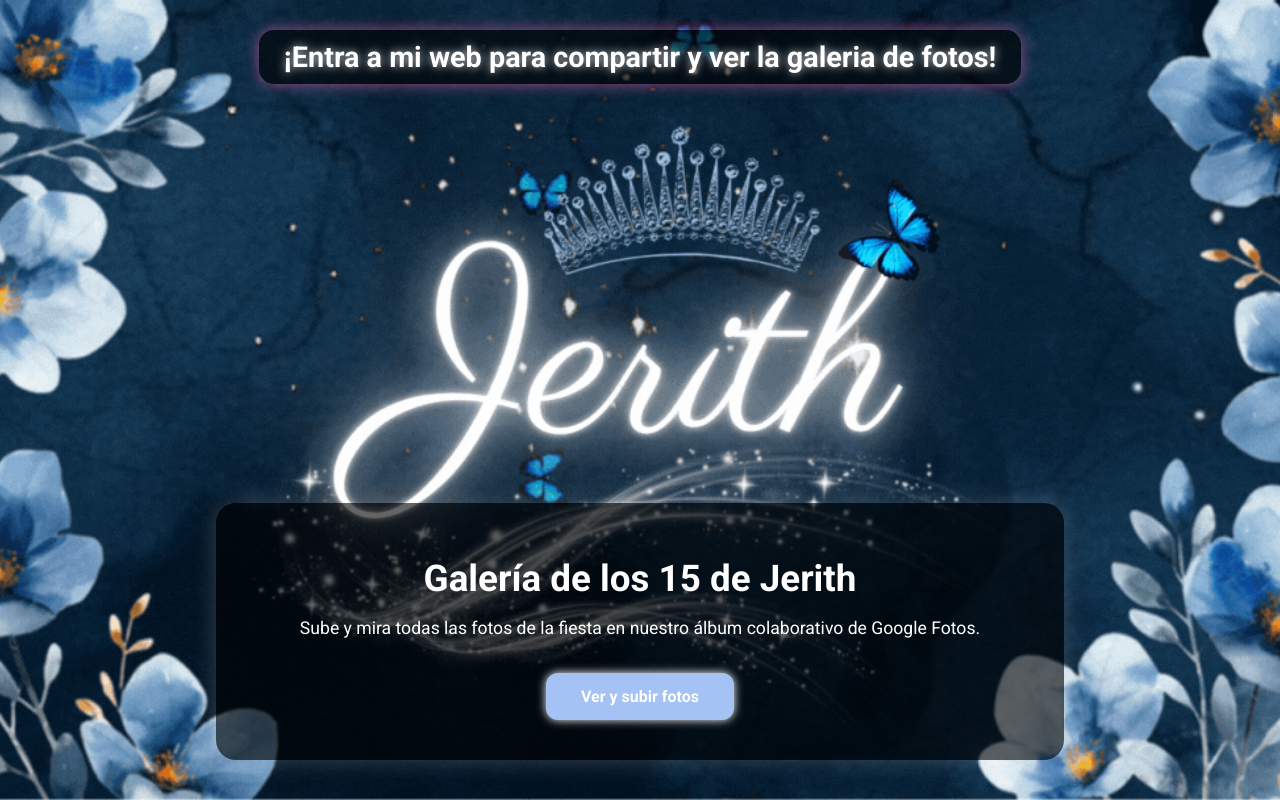
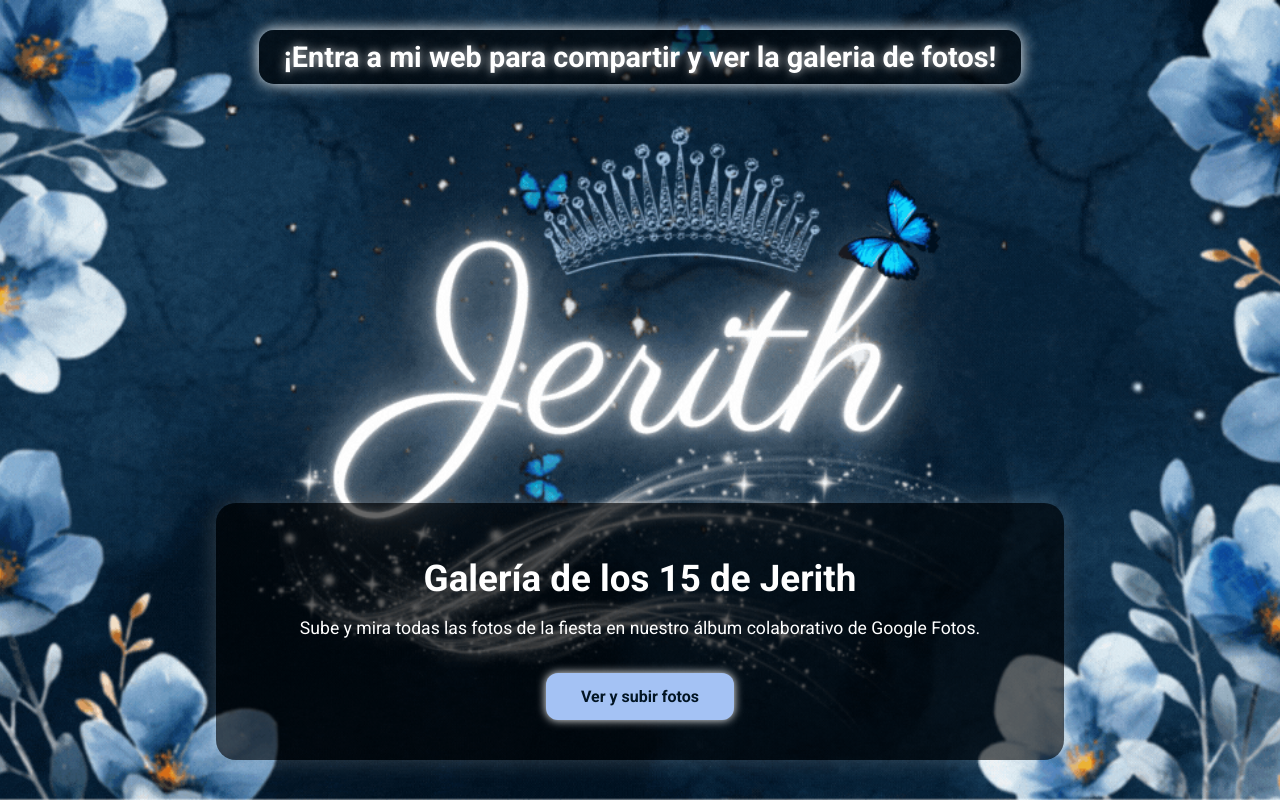
Before and after one commit to jerithdanielamoncadacardenas-netizen/Quince-Jerith, a Flask app: template templates/index.html in a window 1280 px wide. Run offline with Flask 3, Linux system fonts and the light colour scheme; the template is opened without the code that fills it, so the values that code supplies are empty; parts of the project's set-up code (start-up, migrations or seed data) failed here and were passed over.

Commit message:
Update index.html

```diff
--- a/templates/index.html
+++ b/templates/index.html
@@ -34,7 +34,7 @@
             border-radius: 15px; /* 👈 bordes redondeados */
             font-size: 1.8em;
             font-weight: bold;
-            box-shadow: 0 0 15px rgba(255, 105, 180, 0.6); /* 👈 efecto brillante */
+            box-shadow: 0 0 15px rgba(255, 255, 255, 255); /* 👈 efecto brillante */
             text-shadow: 0 0 10px rgba(255,255,255,0.8);
             margin-left: auto;
             margin-right: auto;
@@ -69,7 +69,7 @@
         .btn {
             display: inline-block;
             background-color: #a4c2f4;
-            color: white;
+            color: #021524;
             padding: 14px 35px;
             border-radius: 12px;
             font-weight: bold;
```
